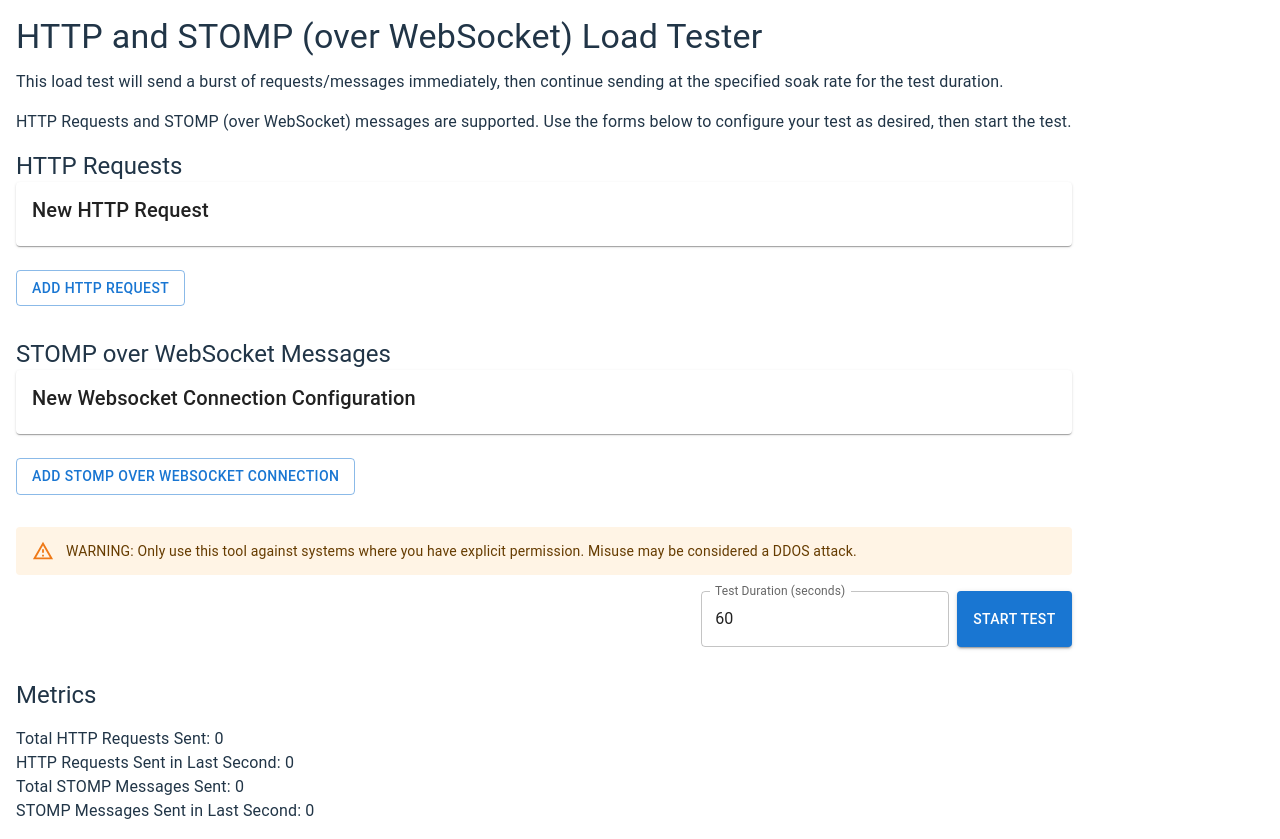
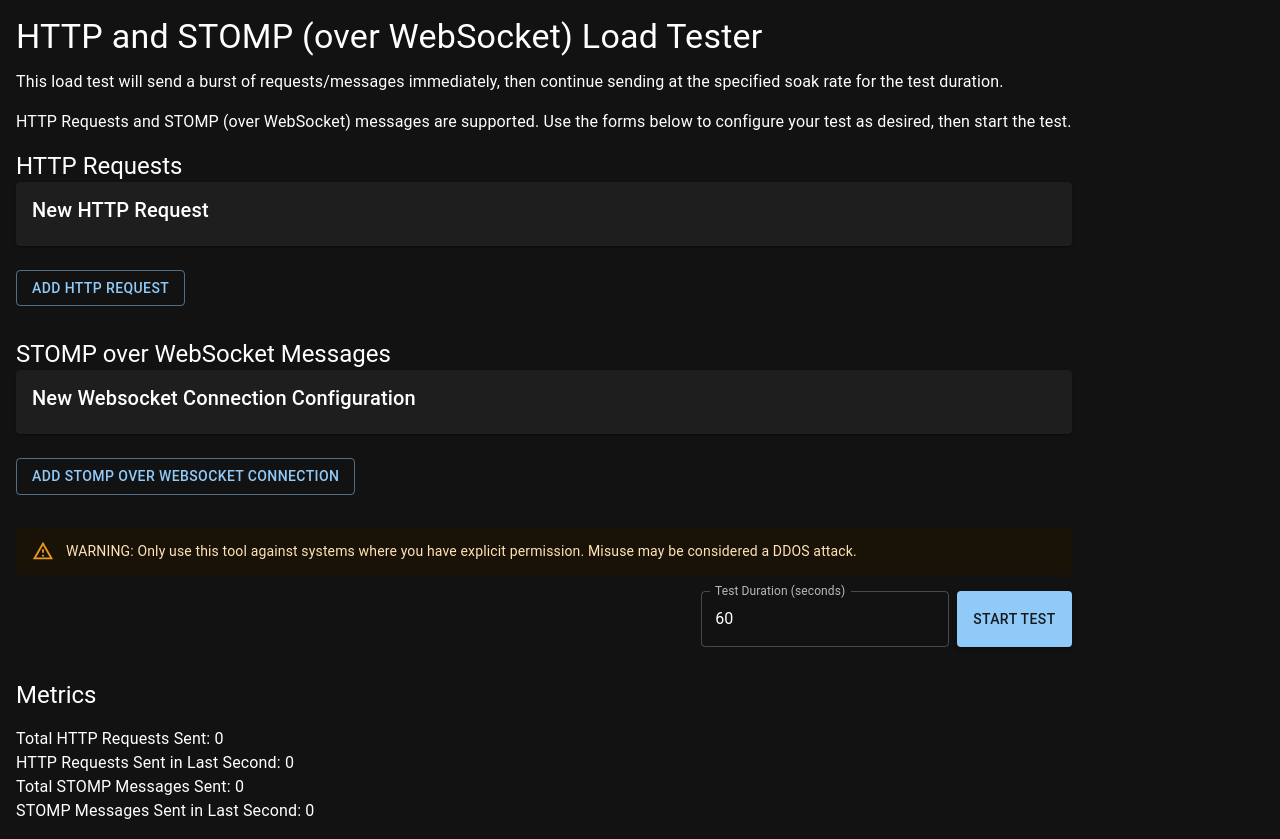
Before and after one commit to rizvanJacob/http-stomp-ws-load-tester, a React (Vite) app: page / in a window 1280 px wide. Built offline with nearby package versions, Linux system fonts and the light colour scheme; some icons are missing.

Commit message:
apply dark theme

```diff
--- a/src/App.tsx
+++ b/src/App.tsx
@@ -22,6 +22,13 @@ import {
   getRunningTime as getStompRunningTime,
 } from "./services/StompTester";
 import { IsTestingContext } from "./contexts/IsTestingContext";
+import { createTheme, ThemeProvider, CssBaseline } from "@mui/material";
+
+const darkTheme = createTheme({
+  palette: {
+    mode: 'dark',
+  },
+});
 
 // Utility to generate unique IDs
 let idCounter = 1;
@@ -192,6 +199,8 @@ function App() {
   };
 
   return (
+    <ThemeProvider theme={darkTheme}>
+      <CssBaseline />
       <Box sx={{ p: 2 }}>
         <Typography variant="h4" gutterBottom>
           HTTP and STOMP (over WebSocket) Load Tester
@@ -287,6 +296,7 @@ function App() {
           </Box>
         </Box>
       </Box>
+    </ThemeProvider>
   );
 }
 
```
Lines whose indentation alone changed are shown as unchanged.
